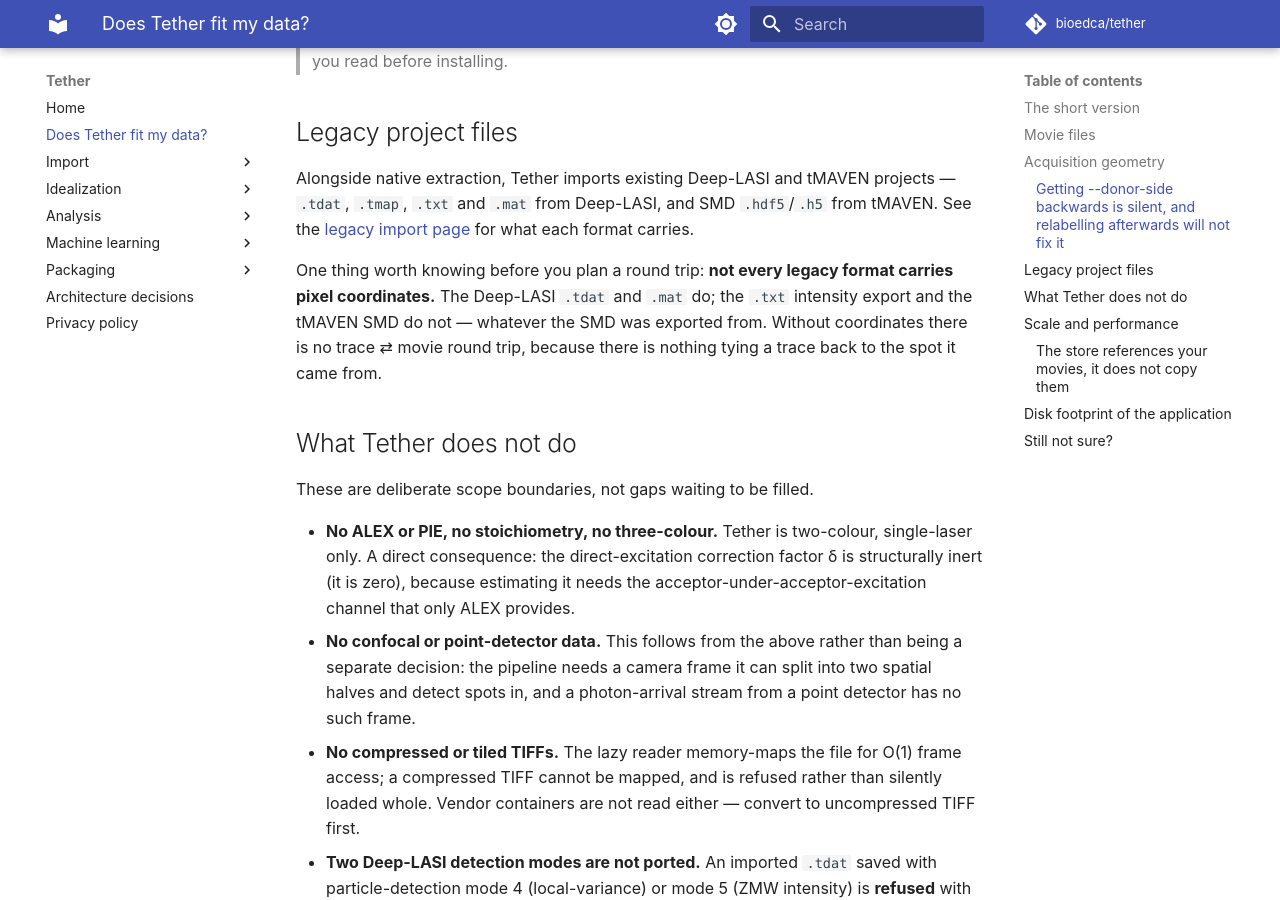
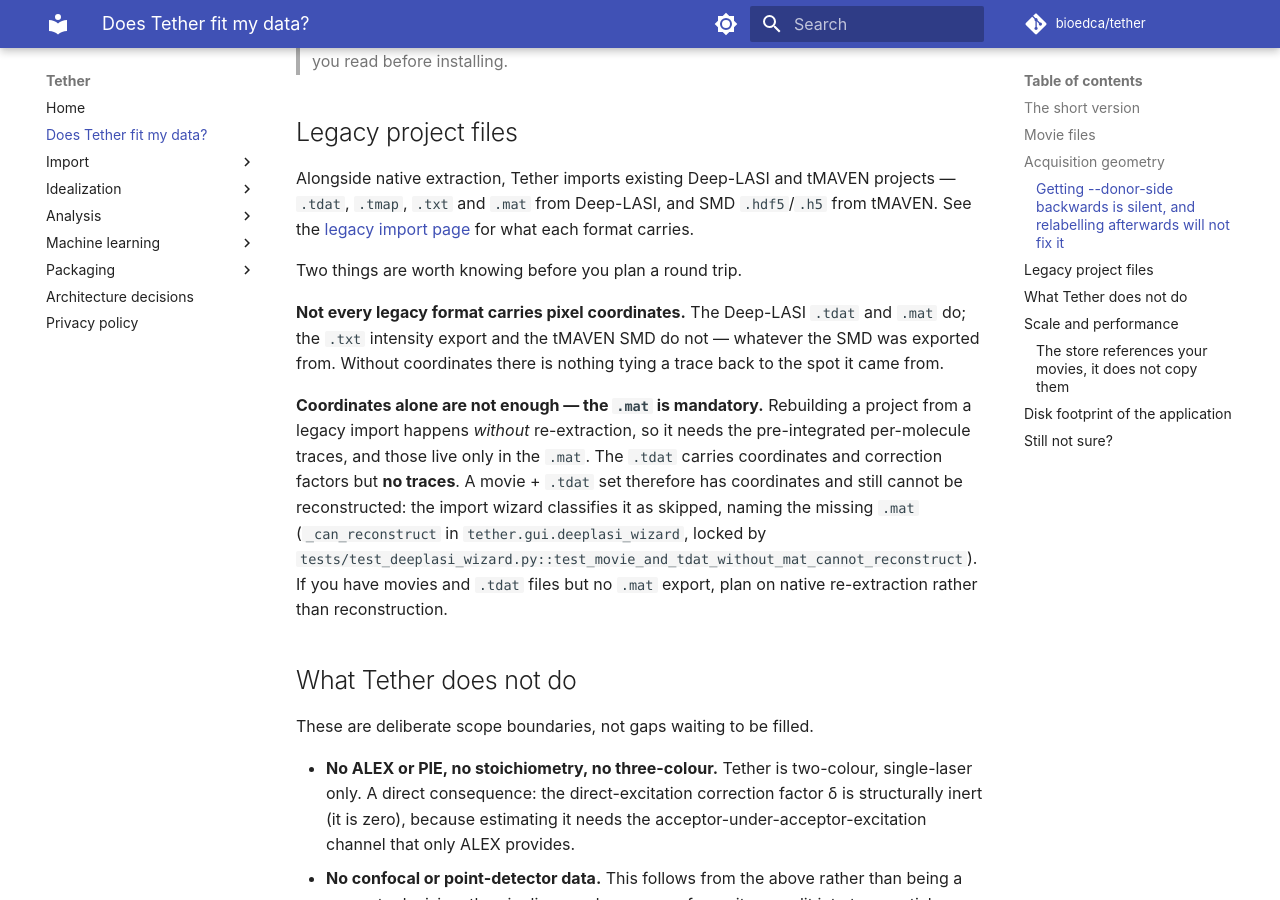
Before and after one commit to bioedca/tether, an MkDocs documentation site: the page built from docs/compatibility.md, in a window 1280 px wide and 900 px high, scrolled down 2322 px. Built offline with MkDocs 1.6.1 and Material for MkDocs 9.7.7, drawn with Linux system fonts in a browser that asks for light colours; comment, search, counter and statistics services are not loaded; the version menu is left out.

Commit message:
docs: state that legacy reconstruction requires the .mat, not just coordinates
The review caught a real gap: the round-trip paragraph made *coordinate
availability* sound like the decisive requirement, so someone with movies and
`.tdat` files would install expecting a supported reconstruction path.

They are two different questions, and the code is explicit about it.
`_can_reconstruct` is deliberately stricter than
`AcquisitionFileSet.round_trip_available`: reconstruction happens without
re-extraction, so it needs the pre-integrated per-molecule traces, and those live
only in the `.mat`. The `.tdat` carries coordinates and correction factors but no
traces, so a movie + `.tdat` set has coordinates and is still classified SKIP with
`.mat` named in the rationale — locked by
`test_movie_and_tdat_without_mat_cannot_reconstruct`.

Split into the two claims and pointed anyone in that position at native
re-extraction instead.

```diff
--- a/docs/compatibility.md
+++ b/docs/compatibility.md
@@ -91,11 +91,21 @@
 `.tdat`, `.tmap`, `.txt` and `.mat` from Deep-LASI, and SMD `.hdf5`/`.h5` from tMAVEN. See
 the [legacy import page](io/legacy-import.md) for what each format carries.
 
-One thing worth knowing before you plan a round trip: **not every legacy format carries
-pixel coordinates.** The Deep-LASI `.tdat` and `.mat` do; the `.txt` intensity export and
-the tMAVEN SMD do not — whatever the SMD was exported from. Without coordinates there is
-no trace ⇄ movie round trip, because there is nothing tying a trace back to the spot it
-came from.
+Two things are worth knowing before you plan a round trip.
+
+**Not every legacy format carries pixel coordinates.** The Deep-LASI `.tdat` and `.mat`
+do; the `.txt` intensity export and the tMAVEN SMD do not — whatever the SMD was exported
+from. Without coordinates there is nothing tying a trace back to the spot it came from.
+
+**Coordinates alone are not enough — the `.mat` is mandatory.** Rebuilding a project from
+a legacy import happens *without* re-extraction, so it needs the pre-integrated per-molecule
+traces, and those live only in the `.mat`. The `.tdat` carries coordinates and correction
+factors but **no traces**. A movie + `.tdat` set therefore has coordinates and still cannot
+be reconstructed: the import wizard classifies it as skipped, naming the missing `.mat`
+(`_can_reconstruct` in `tether.gui.deeplasi_wizard`, locked by
+`tests/test_deeplasi_wizard.py::test_movie_and_tdat_without_mat_cannot_reconstruct`). If
+you have movies and `.tdat` files but no `.mat` export, plan on native re-extraction rather
+than reconstruction.
 
 ## What Tether does not do
 
```
